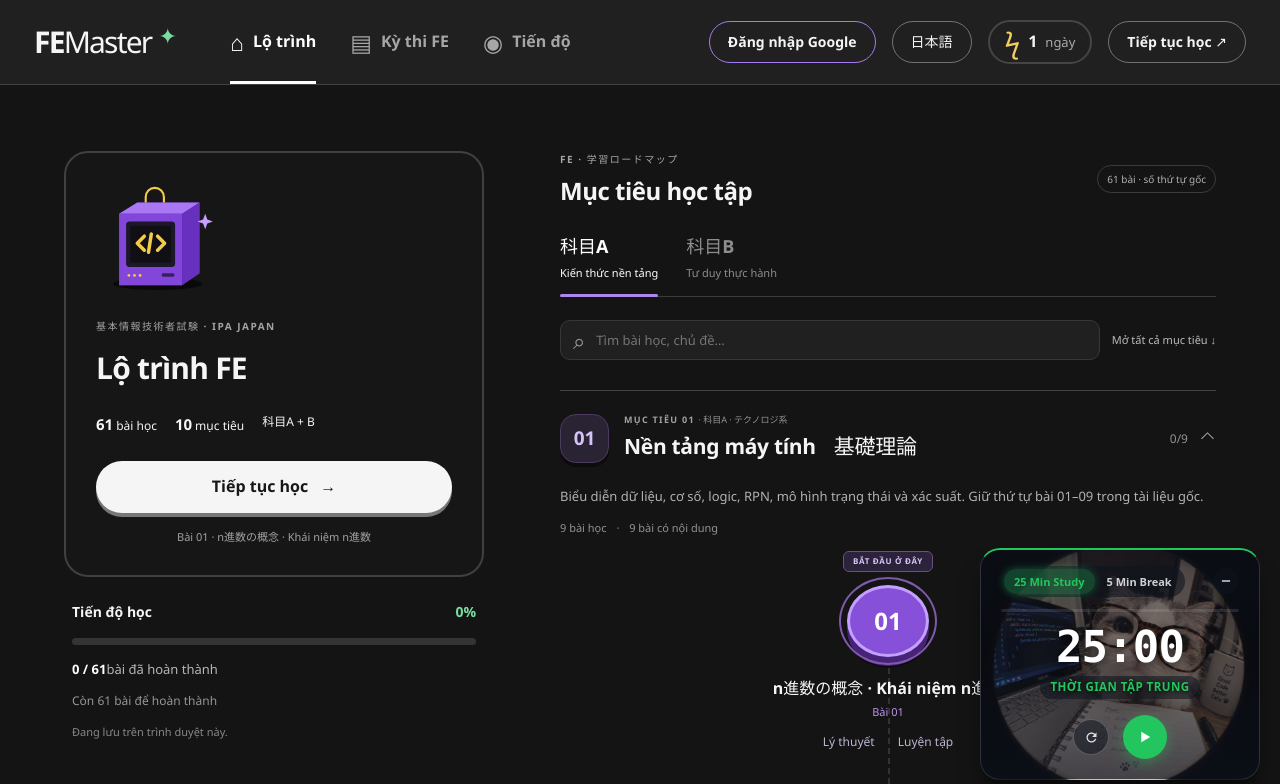
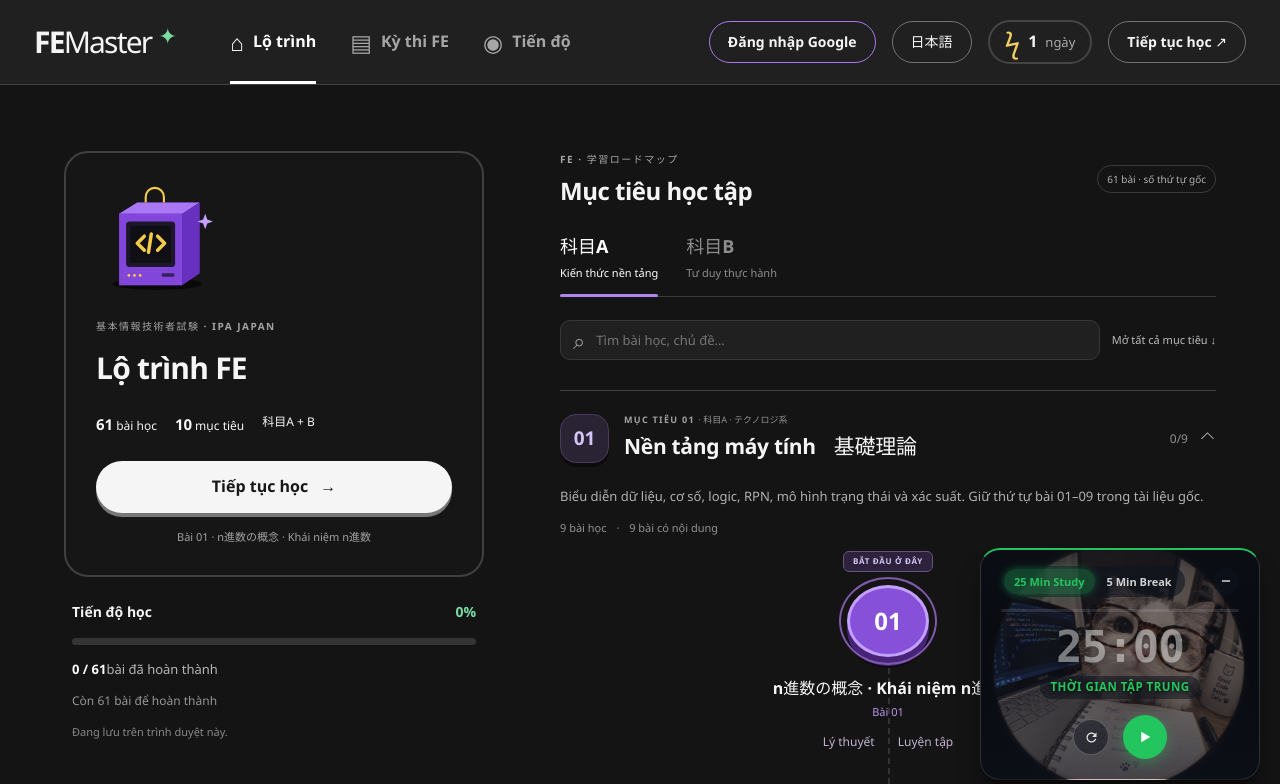
Before and after one commit to linhxteen3/fe-lessons, a website: page index.html in a window 1280 px wide. Shown: the top 784 px of the page. Drawn offline with Linux system fonts and the light colour scheme; a web font is replaced by a local one.

Commit message:
Fade Pomodoro clock digits so cat photo shows through

```diff
--- a/assets/pomodoro.css
+++ b/assets/pomodoro.css
@@ -164,10 +164,10 @@
   font-size: 44px;
   font-weight: 700;
   letter-spacing: -0.02em;
-  color: #ffffff;
+  color: rgba(255, 255, 255, 0.45);
   line-height: 1.05;
   margin: 0;
-  text-shadow: 0 2px 12px rgba(0, 0, 0, 0.85);
+  text-shadow: 0 2px 10px rgba(0, 0, 0, 0.45);
 }
 
 .coro-mode-label {
```
